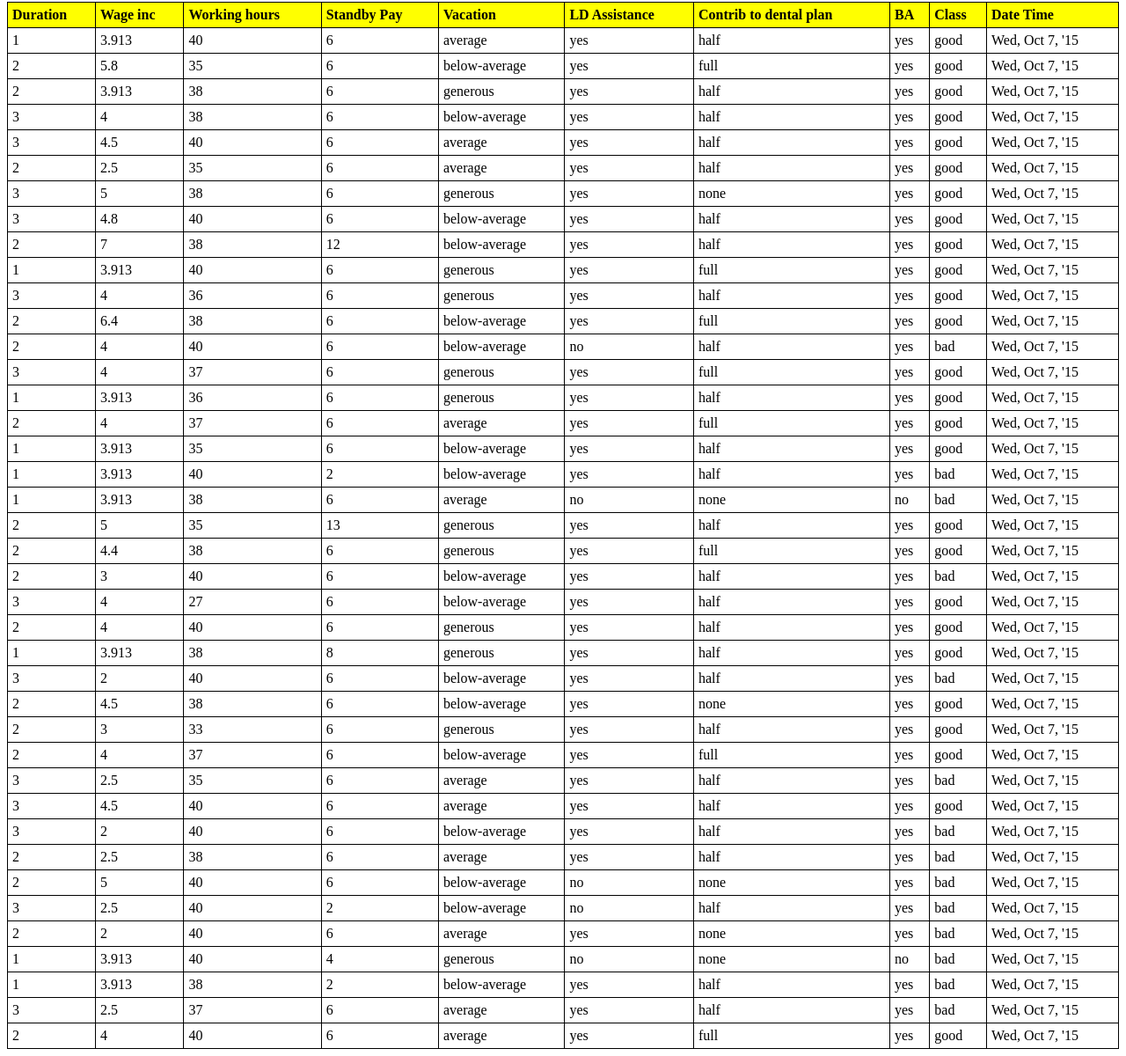
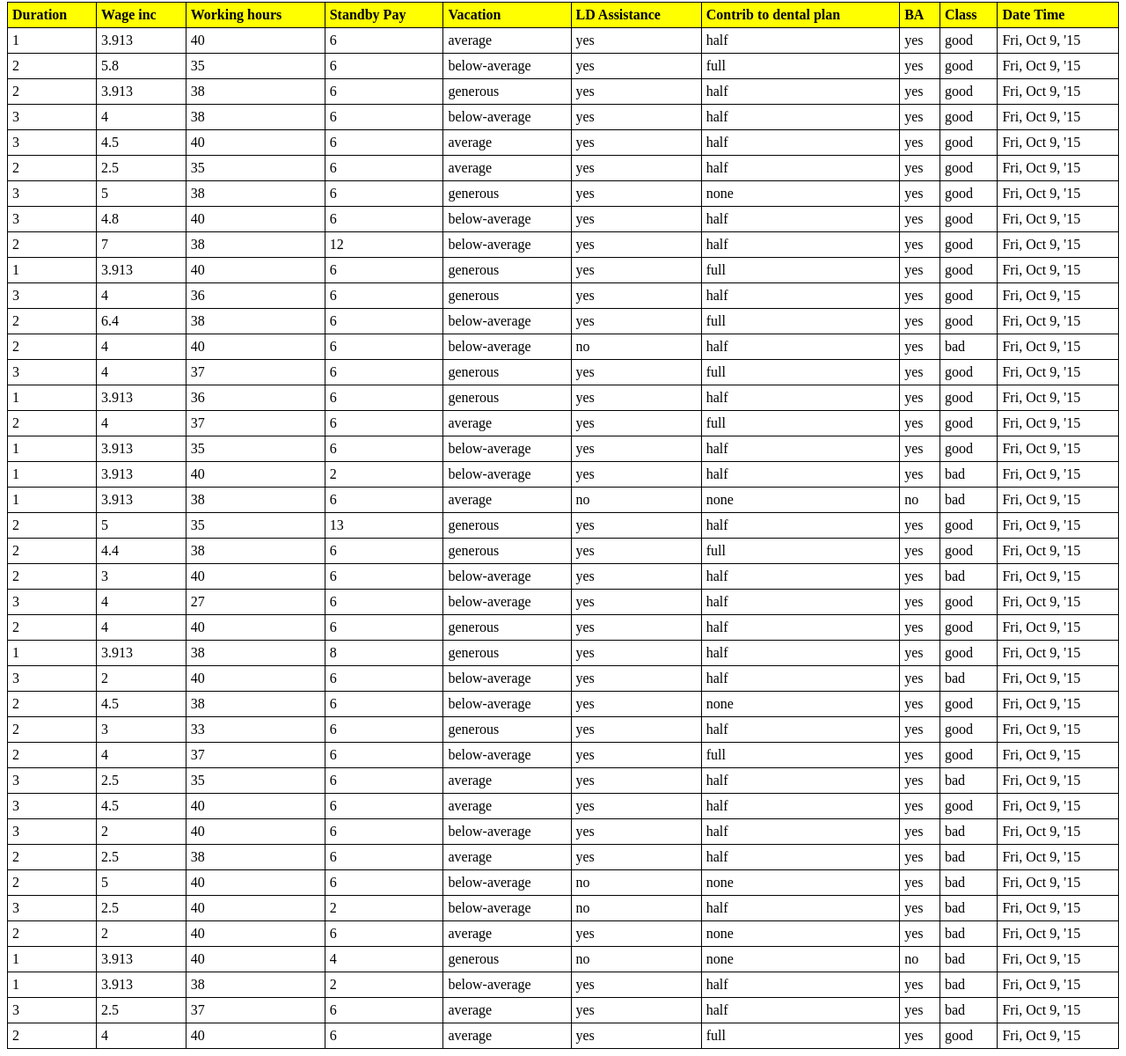
Before and after one commit to fuzeseri/freemarkerextension, a plain HTML site: page template/freemarker_test.html in a window 1280 px wide. Shown: the part 64-1264 px from the top of the page at 88% size. Drawn offline with Linux system fonts and the light colour scheme.

Commit message:
change main template file parameter to a string

```diff
--- a/template/freemarker_test.html
+++ b/template/freemarker_test.html
@@ -45,7 +45,7 @@
 				<td>half</td>
 				<td>yes</td>
 				<td>good</td>
-				<td>Wed, Oct 7, '15</td>
+				<td>Fri, Oct 9, '15</td>
 		</tr>
 		<tr>
 				<td>2</td>
@@ -57,7 +57,7 @@
 				<td>full</td>
 				<td>yes</td>
 				<td>good</td>
-				<td>Wed, Oct 7, '15</td>
+				<td>Fri, Oct 9, '15</td>
 		</tr>
 		<tr>
 				<td>2</td>
@@ -69,7 +69,7 @@
 				<td>half</td>
 				<td>yes</td>
 				<td>good</td>
-				<td>Wed, Oct 7, '15</td>
+				<td>Fri, Oct 9, '15</td>
 		</tr>
 		<tr>
 				<td>3</td>
@@ -81,7 +81,7 @@
 				<td>half</td>
 				<td>yes</td>
 				<td>good</td>
-				<td>Wed, Oct 7, '15</td>
+				<td>Fri, Oct 9, '15</td>
 		</tr>
 		<tr>
 				<td>3</td>
@@ -93,7 +93,7 @@
 				<td>half</td>
 				<td>yes</td>
 				<td>good</td>
-				<td>Wed, Oct 7, '15</td>
+				<td>Fri, Oct 9, '15</td>
 		</tr>
 		<tr>
 				<td>2</td>
@@ -105,7 +105,7 @@
 				<td>half</td>
 				<td>yes</td>
 				<td>good</td>
-				<td>Wed, Oct 7, '15</td>
+				<td>Fri, Oct 9, '15</td>
 		</tr>
 		<tr>
 				<td>3</td>
@@ -117,7 +117,7 @@
 				<td>none</td>
 				<td>yes</td>
 				<td>good</td>
-				<td>Wed, Oct 7, '15</td>
+				<td>Fri, Oct 9, '15</td>
 		</tr>
 		<tr>
 				<td>3</td>
@@ -129,7 +129,7 @@
 				<td>half</td>
 				<td>yes</td>
 				<td>good</td>
-				<td>Wed, Oct 7, '15</td>
+				<td>Fri, Oct 9, '15</td>
 		</tr>
 		<tr>
 				<td>2</td>
@@ -141,7 +141,7 @@
 				<td>half</td>
 				<td>yes</td>
 				<td>good</td>
-				<td>Wed, Oct 7, '15</td>
+				<td>Fri, Oct 9, '15</td>
 		</tr>
 		<tr>
 				<td>1</td>
@@ -153,7 +153,7 @@
 				<td>full</td>
 				<td>yes</td>
 				<td>good</td>
-				<td>Wed, Oct 7, '15</td>
+				<td>Fri, Oct 9, '15</td>
 		</tr>
 		<tr>
 				<td>3</td>
@@ -165,7 +165,7 @@
 				<td>half</td>
 				<td>yes</td>
 				<td>good</td>
-				<td>Wed, Oct 7, '15</td>
+				<td>Fri, Oct 9, '15</td>
 		</tr>
 		<tr>
 				<td>2</td>
@@ -177,7 +177,7 @@
 				<td>full</td>
 				<td>yes</td>
 				<td>good</td>
-				<td>Wed, Oct 7, '15</td>
+				<td>Fri, Oct 9, '15</td>
 		</tr>
 		<tr>
 				<td>2</td>
@@ -189,7 +189,7 @@
 				<td>half</td>
 				<td>yes</td>
 				<td>bad</td>
-				<td>Wed, Oct 7, '15</td>
+				<td>Fri, Oct 9, '15</td>
 		</tr>
 		<tr>
 				<td>3</td>
@@ -201,7 +201,7 @@
 				<td>full</td>
 				<td>yes</td>
 				<td>good</td>
-				<td>Wed, Oct 7, '15</td>
+				<td>Fri, Oct 9, '15</td>
 		</tr>
 		<tr>
 				<td>1</td>
@@ -213,7 +213,7 @@
 				<td>half</td>
 				<td>yes</td>
 				<td>good</td>
-				<td>Wed, Oct 7, '15</td>
+				<td>Fri, Oct 9, '15</td>
 		</tr>
 		<tr>
 				<td>2</td>
@@ -225,7 +225,7 @@
 				<td>full</td>
 				<td>yes</td>
 				<td>good</td>
-				<td>Wed, Oct 7, '15</td>
+				<td>Fri, Oct 9, '15</td>
 		</tr>
 		<tr>
 				<td>1</td>
@@ -237,7 +237,7 @@
 				<td>half</td>
 				<td>yes</td>
 				<td>good</td>
-				<td>Wed, Oct 7, '15</td>
+				<td>Fri, Oct 9, '15</td>
 		</tr>
 		<tr>
 				<td>1</td>
@@ -249,7 +249,7 @@
 				<td>half</td>
 				<td>yes</td>
 				<td>bad</td>
-				<td>Wed, Oct 7, '15</td>
+				<td>Fri, Oct 9, '15</td>
 		</tr>
 		<tr>
 				<td>1</td>
@@ -261,7 +261,7 @@
 				<td>none</td>
 				<td>no</td>
 				<td>bad</td>
-				<td>Wed, Oct 7, '15</td>
+				<td>Fri, Oct 9, '15</td>
 		</tr>
 		<tr>
 				<td>2</td>
@@ -273,7 +273,7 @@
 				<td>half</td>
 				<td>yes</td>
 				<td>good</td>
-				<td>Wed, Oct 7, '15</td>
+				<td>Fri, Oct 9, '15</td>
 		</tr>
 		<tr>
 				<td>2</td>
@@ -285,7 +285,7 @@
 				<td>full</td>
 				<td>yes</td>
 				<td>good</td>
-				<td>Wed, Oct 7, '15</td>
+				<td>Fri, Oct 9, '15</td>
 		</tr>
 		<tr>
 				<td>2</td>
@@ -297,7 +297,7 @@
 				<td>half</td>
 				<td>yes</td>
 				<td>bad</td>
-				<td>Wed, Oct 7, '15</td>
+				<td>Fri, Oct 9, '15</td>
 		</tr>
 		<tr>
 				<td>3</td>
@@ -309,7 +309,7 @@
 				<td>half</td>
 				<td>yes</td>
 				<td>good</td>
-				<td>Wed, Oct 7, '15</td>
+				<td>Fri, Oct 9, '15</td>
 		</tr>
 		<tr>
 				<td>2</td>
@@ -321,7 +321,7 @@
 				<td>half</td>
 				<td>yes</td>
 				<td>good</td>
-				<td>Wed, Oct 7, '15</td>
+				<td>Fri, Oct 9, '15</td>
 		</tr>
 		<tr>
 				<td>1</td>
@@ -333,7 +333,7 @@
 				<td>half</td>
 				<td>yes</td>
 				<td>good</td>
-				<td>Wed, Oct 7, '15</td>
+				<td>Fri, Oct 9, '15</td>
 		</tr>
 		<tr>
 				<td>3</td>
@@ -345,7 +345,7 @@
 				<td>half</td>
 				<td>yes</td>
 				<td>bad</td>
-				<td>Wed, Oct 7, '15</td>
+				<td>Fri, Oct 9, '15</td>
 		</tr>
 		<tr>
 				<td>2</td>
@@ -357,7 +357,7 @@
 				<td>none</td>
 				<td>yes</td>
 				<td>good</td>
-				<td>Wed, Oct 7, '15</td>
+				<td>Fri, Oct 9, '15</td>
 		</tr>
 		<tr>
 				<td>2</td>
@@ -369,7 +369,7 @@
 				<td>half</td>
 				<td>yes</td>
 				<td>good</td>
-				<td>Wed, Oct 7, '15</td>
+				<td>Fri, Oct 9, '15</td>
 		</tr>
 		<tr>
 				<td>2</td>
@@ -381,7 +381,7 @@
 				<td>full</td>
 				<td>yes</td>
 				<td>good</td>
-				<td>Wed, Oct 7, '15</td>
+				<td>Fri, Oct 9, '15</td>
 		</tr>
 		<tr>
 				<td>3</td>
@@ -393,7 +393,7 @@
 				<td>half</td>
 				<td>yes</td>
 				<td>bad</td>
-				<td>Wed, Oct 7, '15</td>
+				<td>Fri, Oct 9, '15</td>
 		</tr>
 		<tr>
 				<td>3</td>
@@ -405,7 +405,7 @@
 				<td>half</td>
 				<td>yes</td>
 				<td>good</td>
-				<td>Wed, Oct 7, '15</td>
+				<td>Fri, Oct 9, '15</td>
 		</tr>
 		<tr>
 				<td>3</td>
@@ -417,7 +417,7 @@
 				<td>half</td>
 				<td>yes</td>
 				<td>bad</td>
-				<td>Wed, Oct 7, '15</td>
+				<td>Fri, Oct 9, '15</td>
 		</tr>
 		<tr>
 				<td>2</td>
@@ -429,7 +429,7 @@
 				<td>half</td>
 				<td>yes</td>
 				<td>bad</td>
-				<td>Wed, Oct 7, '15</td>
+				<td>Fri, Oct 9, '15</td>
 		</tr>
 		<tr>
 				<td>2</td>
@@ -441,7 +441,7 @@
 				<td>none</td>
 				<td>yes</td>
 				<td>bad</td>
-				<td>Wed, Oct 7, '15</td>
+				<td>Fri, Oct 9, '15</td>
 		</tr>
 		<tr>
 				<td>3</td>
@@ -453,7 +453,7 @@
 				<td>half</td>
 				<td>yes</td>
 				<td>bad</td>
-				<td>Wed, Oct 7, '15</td>
+				<td>Fri, Oct 9, '15</td>
 		</tr>
 		<tr>
 				<td>2</td>
@@ -465,7 +465,7 @@
 				<td>none</td>
 				<td>yes</td>
 				<td>bad</td>
-				<td>Wed, Oct 7, '15</td>
+				<td>Fri, Oct 9, '15</td>
 		</tr>
 		<tr>
 				<td>1</td>
@@ -477,7 +477,7 @@
 				<td>none</td>
 				<td>no</td>
 				<td>bad</td>
-				<td>Wed, Oct 7, '15</td>
+				<td>Fri, Oct 9, '15</td>
 		</tr>
 		<tr>
 				<td>1</td>
@@ -489,7 +489,7 @@
 				<td>half</td>
 				<td>yes</td>
 				<td>bad</td>
-				<td>Wed, Oct 7, '15</td>
+				<td>Fri, Oct 9, '15</td>
 		</tr>
 		<tr>
 				<td>3</td>
@@ -501,7 +501,7 @@
 				<td>half</td>
 				<td>yes</td>
 				<td>bad</td>
-				<td>Wed, Oct 7, '15</td>
+				<td>Fri, Oct 9, '15</td>
 		</tr>
 		<tr>
 				<td>2</td>
@@ -513,7 +513,7 @@
 				<td>full</td>
 				<td>yes</td>
 				<td>good</td>
-				<td>Wed, Oct 7, '15</td>
+				<td>Fri, Oct 9, '15</td>
 		</tr>
 	</table>
 </body>
```
Also changed, not shown: 1 other file.
